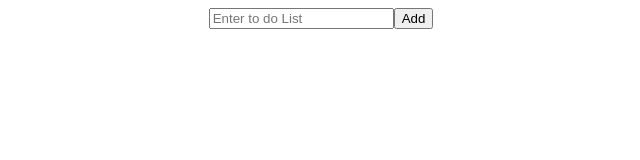
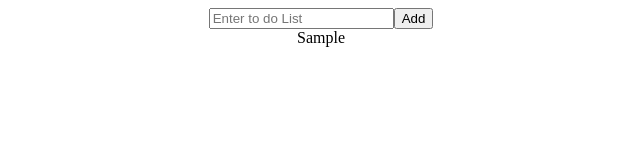
Before and after one commit to Lekan-Osindeinde/todolist, a React (Create React App) app: page / in a window 1280 px wide. Both pictures are taken after typing "Sample" into the empty fields and a click on the button "Add". Shown: the top 160 px of the page, without its empty margins (319-959 px from the left). Built offline with nearby package versions, Linux system fonts and the light colour scheme.

Commit message:
List items

```diff
--- /dev/null
+++ b/src/components/ListItem.js
@@ -0,0 +1,3 @@
+export default function ListItem({ name }) {
+  return <div>{name}</div>;
+}
--- a/src/components/Todo.js
+++ b/src/components/Todo.js
@@ -1,4 +1,5 @@
 import { useState } from "react";
+import ListItem from "./ListItem";
 
 export default function Todo() {
   const [todo, setTodo] = useState("");
@@ -30,6 +31,9 @@
           Add
         </button>
       </form>
+      {todoList.map((item, index) => (
+        <ListItem name={item} key={index} />
+      ))}
     </div>
   );
 }
```
